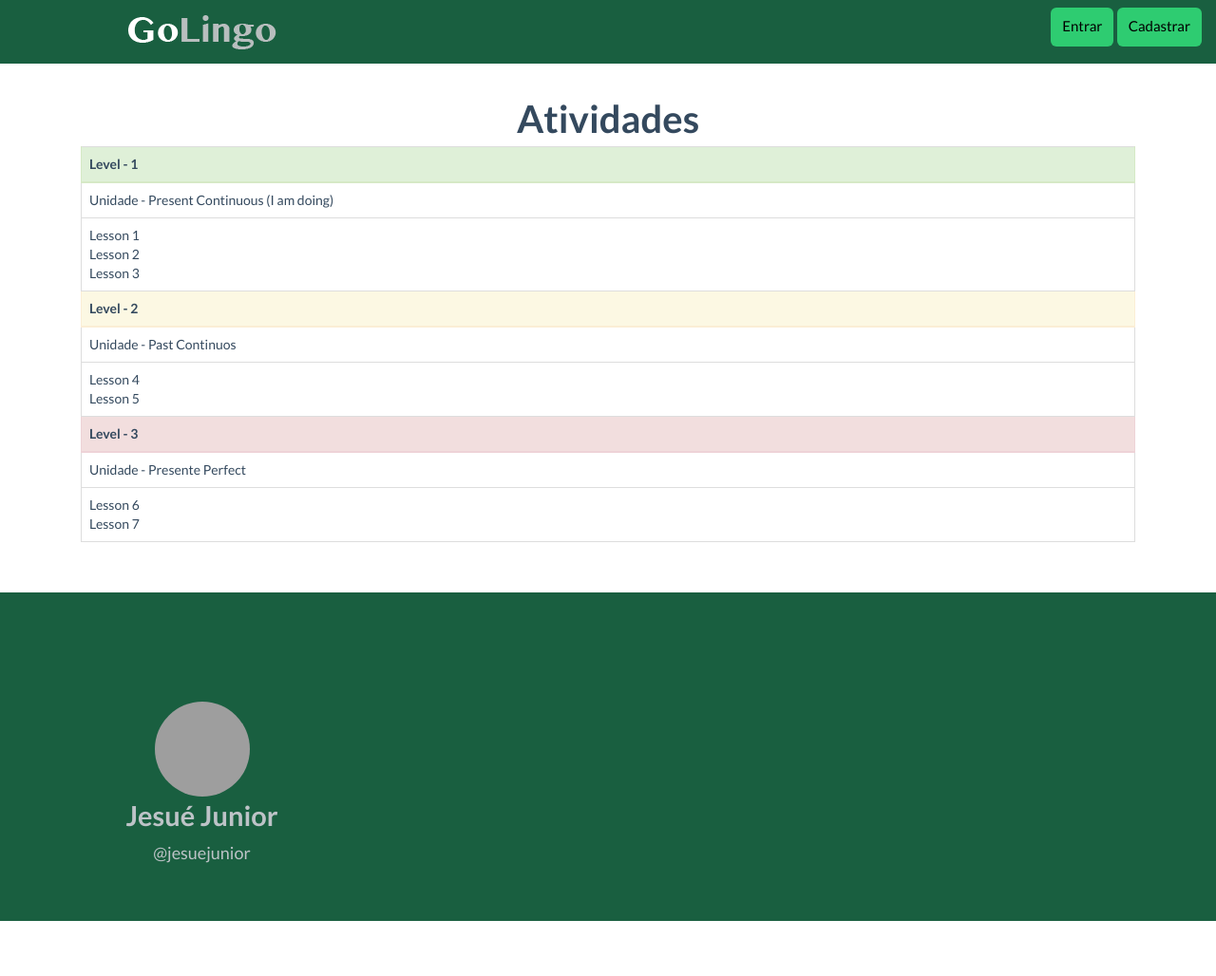
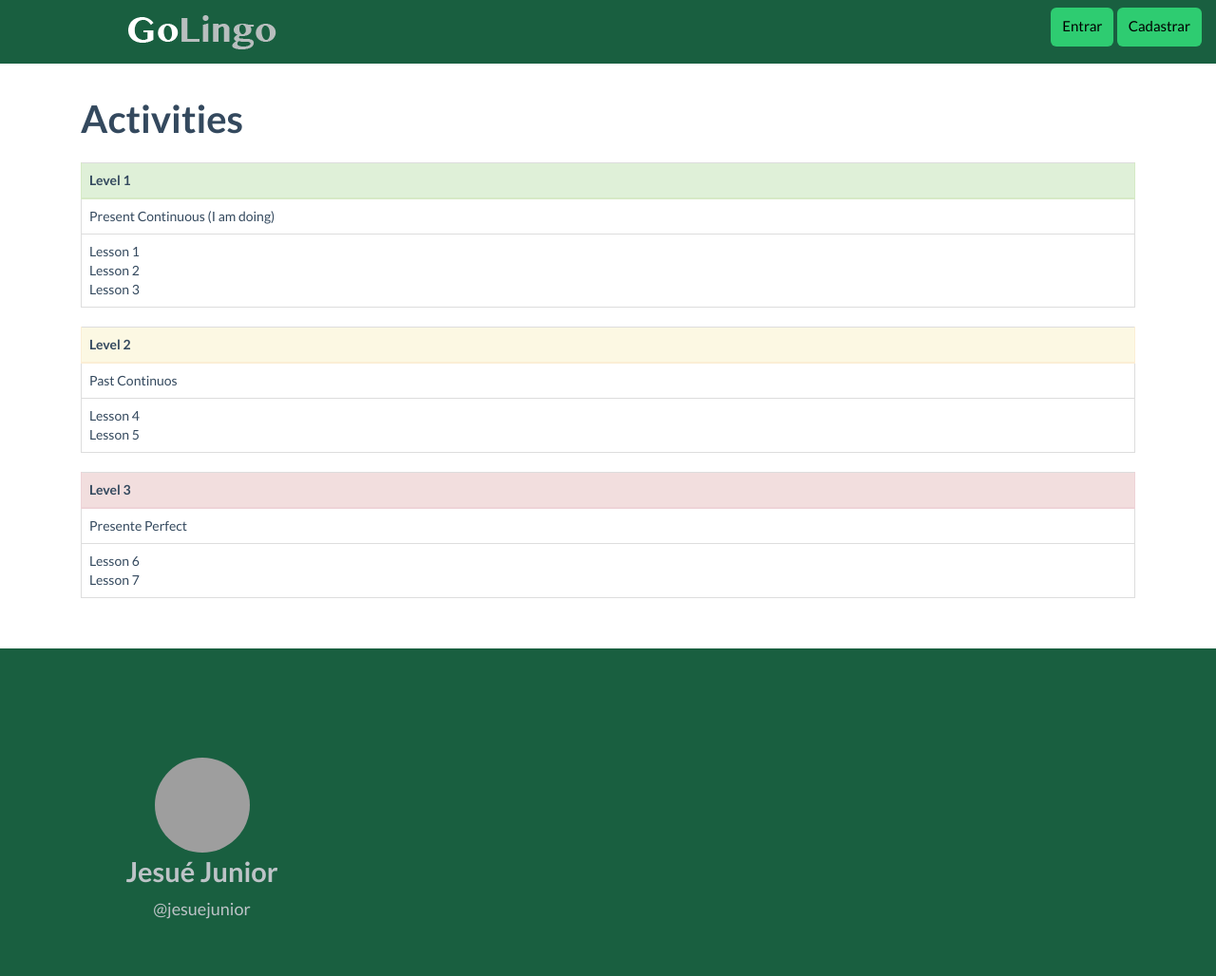
Before and after one commit to jesuejunior/golingo, a Django app: page / in a window 1280 px wide. Shown: the top 1028 px of the page at 95% size. Before the commit the page ends 970 px from the top, so only its background shows below. Run offline with Django 3.2, Linux system fonts and the light colour scheme; data comes from the database, SQL or seed files in the repository; grey boxes are pictures that could not be loaded.

Commit message:
Refatorando tabela de atividades

```diff
--- a/templates/home.html
+++ b/templates/home.html
@@ -2,25 +2,26 @@
 {% load staticfiles %}
 {% block container %}
 
-    <h3 style="text-align: center">Atividades</h3>
+    <h3>Activities</h3>
+    <br>
+        {% for unity in object_list %}
             <table class="table table-bordered">
-        {% for unity in object_list %}
                 {% if unity.level == 1 %}
                     <thead>
                     <tr class="success">
-                    <th>Level - {{ unity.level }}</th>
+                        <th>Level {{ unity.level }}</th>
                     </tr>
                     </thead>
                 {% elif unity.level == 2 %}
                     <thead>
                     <tr class="warning">
-                    <th>Level - {{ unity.level }}</th>
+                        <th>Level {{ unity.level }}</th>
                     </tr>
                     </thead>
                 {% else %}
                     <thead>
                     <tr class="danger">
-                    <th>Level - {{ unity.level }}</th>
+                        <th>Level {{ unity.level }}</th>
                     </tr>
                     </thead>
                 {% endif %}
@@ -28,9 +29,10 @@
                 <tbody>
                 <tr>
                     <td class="accordion-toggle"  data-toggle="collapse" data-target="#collapseOn">
-                    Unidade - {{ unity.name }}
+                        {{ unity.name }}
                     </td>
-            </tr><tr>
+                </tr>
+                <tr>
                     <td colspan="3">
                         <div id="collapseOne" class="collapse in">
                             {%  for lesson in unity.get_lessons %}
@@ -40,9 +42,6 @@
                     </td>
                 </tr>
                 </tbody>
+            </table>
         {% endfor %}
-    </table>
-    {% if link == '500' %}
-        <div class="alert alert-warning"> Tá de brincation with me cara?</div>
-    {% endif %}
 {% endblock %}
```
Lines whose indentation alone changed are shown as unchanged.
